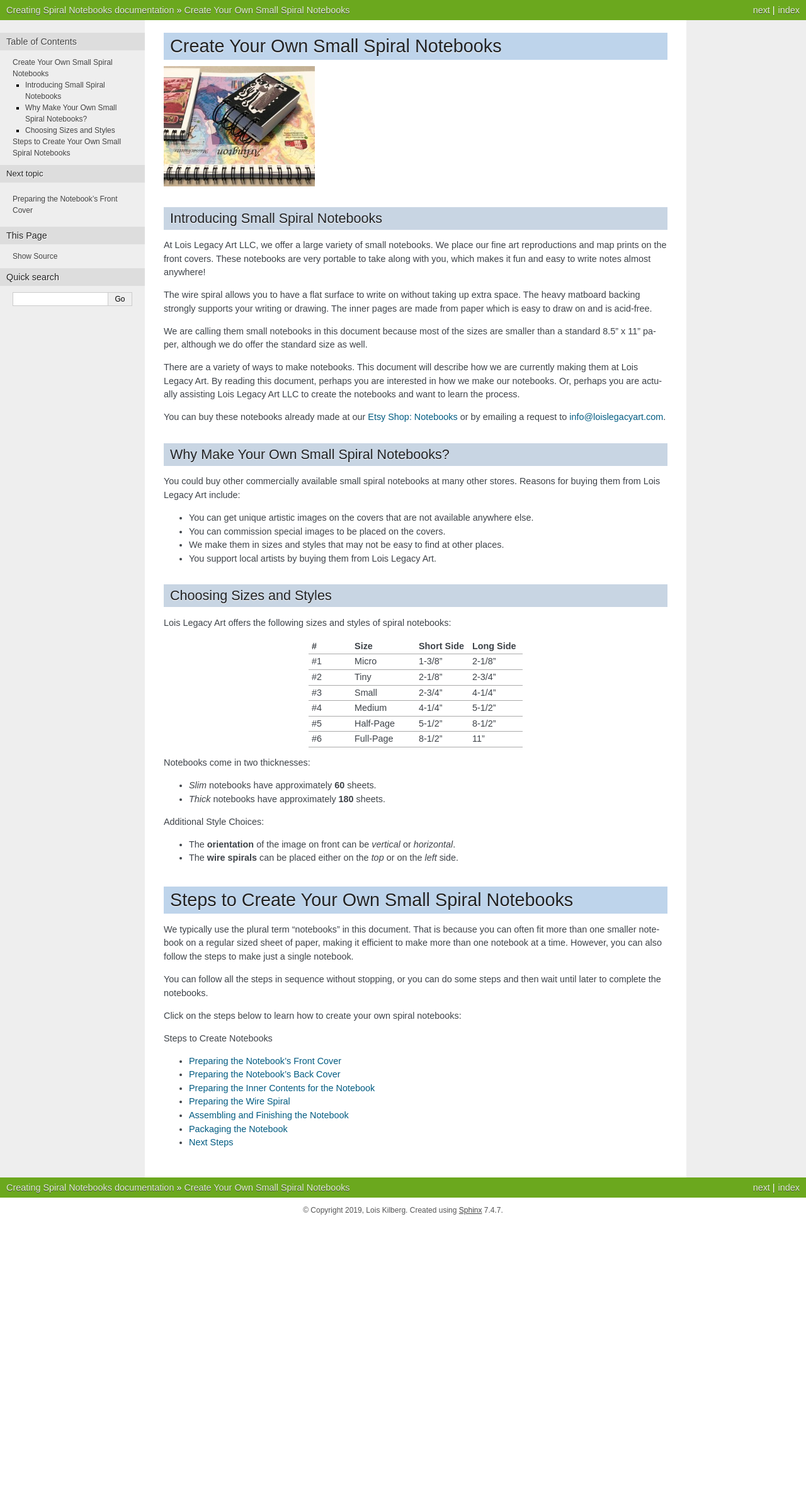
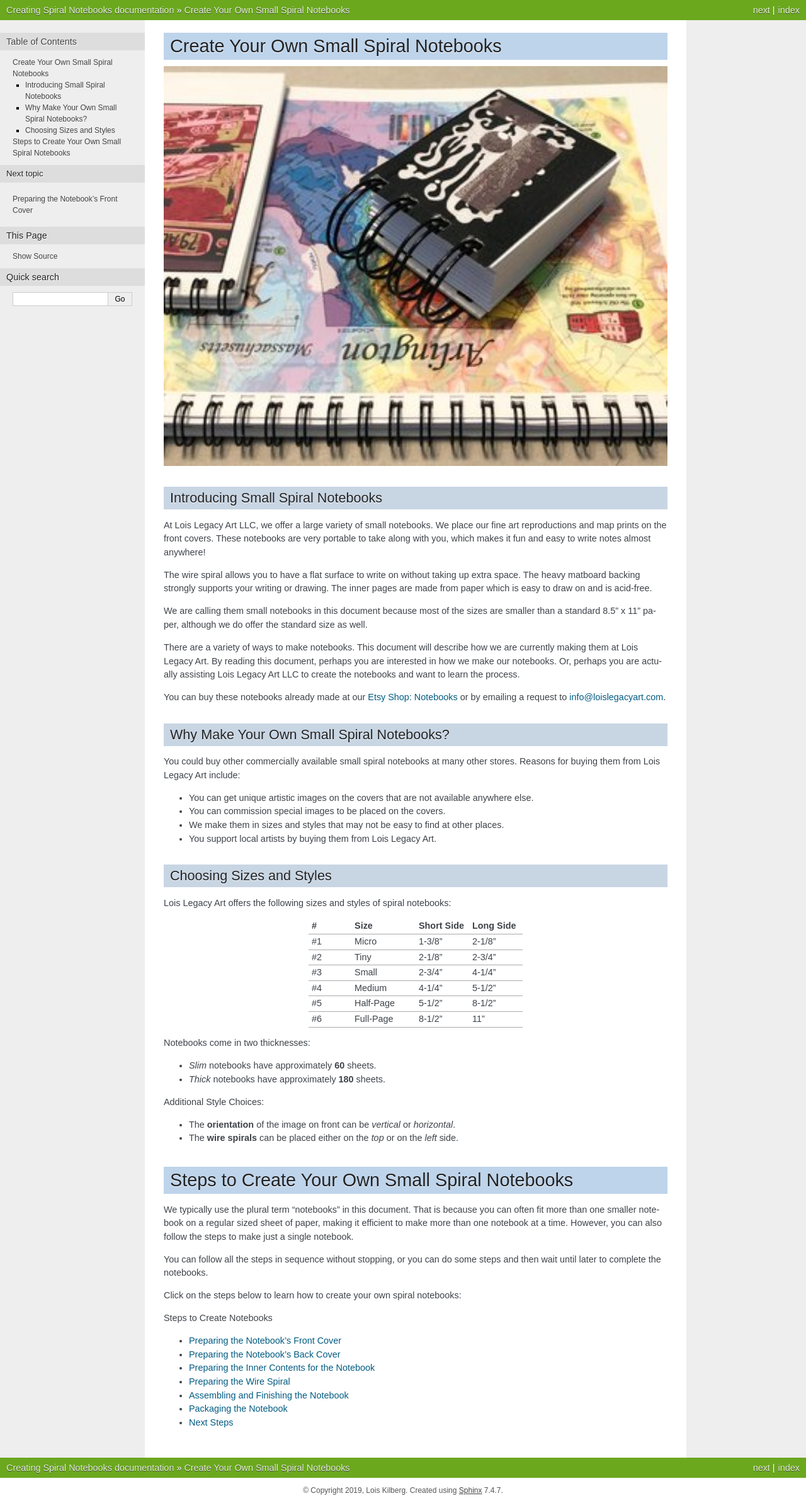
Before and after one commit to loiskilberg/create_spiral_notebook, a Sphinx documentation site: the page built from source/index.rst, in a window 1280 px wide. Shown: the whole page at 63% size. Built offline with Sphinx 7.4.7, drawn with Linux system fonts in a browser that asks for light colours; pages that are not in the unit, such as notebooks, are missing from menus; before the commit the page ends 1942 px from its top, so only the background shows below that.

Commit message:
try 100% for image size

```diff
--- a/source/index.rst
+++ b/source/index.rst
@@ -4,7 +4,7 @@ Create Your Own Small Spiral Notebooks
 
 .. image:: images/photo_notebooks.jpg
          :name: photo of spiral notebooks
-         :width: 30%
+         :width: 100%
 
 Introducing Small Spiral Notebooks
 ==================================
```
